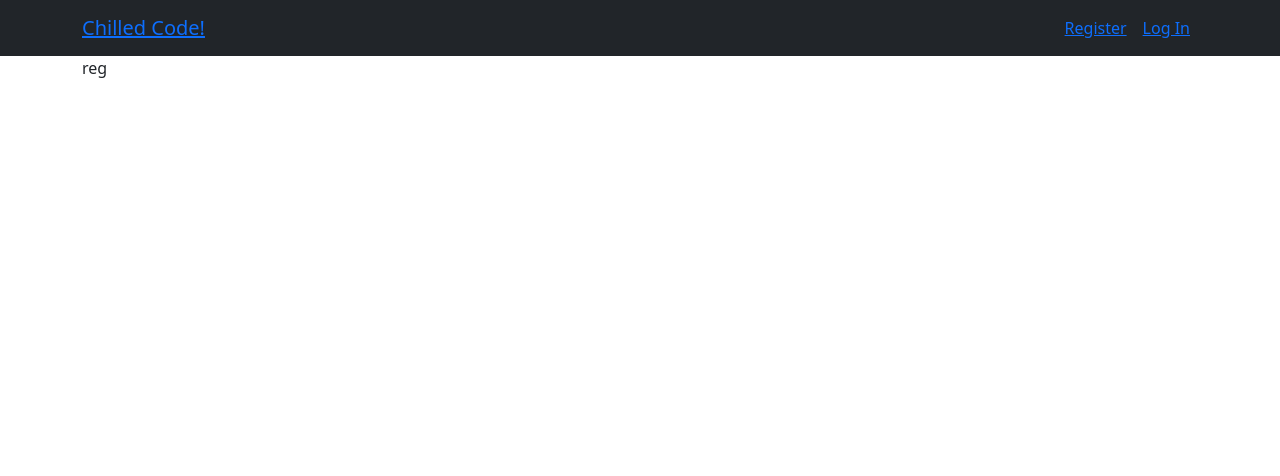
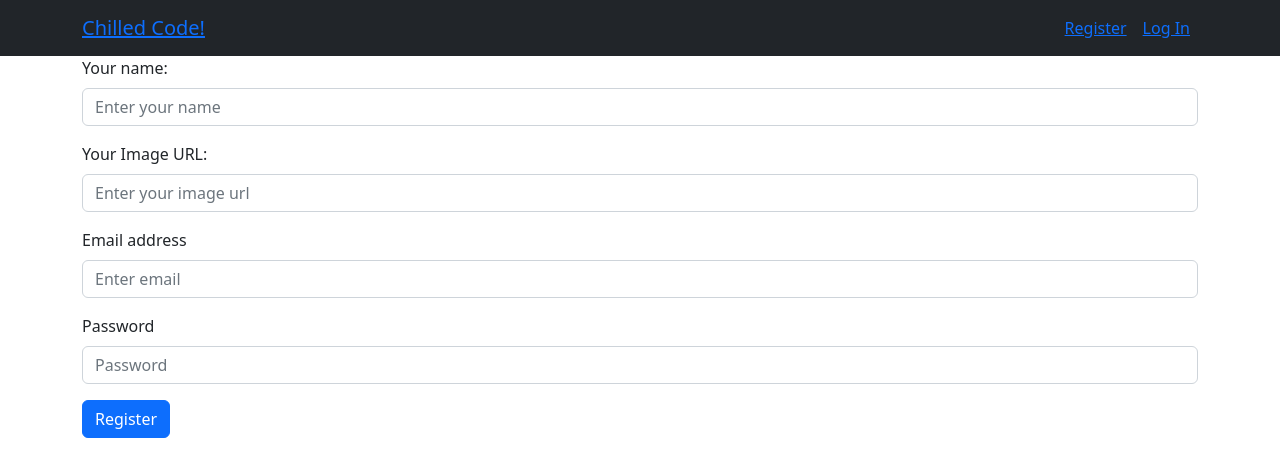
Before and after one commit to md-rafiul/chilled-code, a React (Create React App) app: page /register in a window 1280 px wide. Shown: the top 476 px of the page. Built offline with nearby package versions, Linux system fonts and the light colour scheme.

Commit message:
login and reg added

```diff
--- a/src/Components/Login/Login.js
+++ b/src/Components/Login/Login.js
@@ -1,7 +1,29 @@
 import React from "react";
+import { Button, Form } from "react-bootstrap";
 
 const Login = () => {
-  return <div className="container">login</div>;
+  return (
+    <div className="container">
+      <Form>
+        <Form.Group className="mb-3" controlId="formBasicEmail">
+          <Form.Label>Email address</Form.Label>
+          <Form.Control type="email" placeholder="Enter email" />
+          <Form.Text className="text-muted">
+            We'll never share your email with anyone else.
+          </Form.Text>
+        </Form.Group>
+
+        <Form.Group className="mb-3" controlId="formBasicPassword">
+          <Form.Label>Password</Form.Label>
+          <Form.Control type="password" placeholder="Password" />
+        </Form.Group>
+
+        <Button variant="primary" type="submit">
+          Log In
+        </Button>
+      </Form>
+    </div>
+  );
 };
 
 export default Login;
--- a/src/Components/Register.js/Register.js
+++ b/src/Components/Register.js/Register.js
@@ -1,7 +1,53 @@
 import React from "react";
+import { Button, Form } from "react-bootstrap";
 
 const Register = () => {
-  return <div className="container">reg</div>;
+  return (
+    <div className="container">
+      <Form>
+        <Form.Group className="mb-3" controlId="formBasicEmail">
+          <Form.Label>Your name:</Form.Label>
+          <Form.Control
+            type="text"
+            placeholder="Enter your name"
+            name="name"
+            required
+          />
+        </Form.Group>
+        <Form.Group className="mb-3" controlId="formBasicEmail">
+          <Form.Label>Your Image URL:</Form.Label>
+          <Form.Control
+            type="text"
+            placeholder="Enter your image url"
+            name="imgURL"
+            required
+          />
+        </Form.Group>
+        <Form.Group className="mb-3" controlId="formBasicEmail">
+          <Form.Label>Email address</Form.Label>
+          <Form.Control
+            type="email"
+            placeholder="Enter email"
+            name="email"
+            required
+          />
+        </Form.Group>
+        <Form.Group className="mb-3" controlId="formBasicPassword">
+          <Form.Label>Password</Form.Label>
+          <Form.Control
+            type="password"
+            placeholder="Password"
+            name="password"
+            required
+          />
+        </Form.Group>
+
+        <Button variant="primary" type="submit">
+          Register
+        </Button>
+      </Form>
+    </div>
+  );
 };
 
 export default Register;
```
